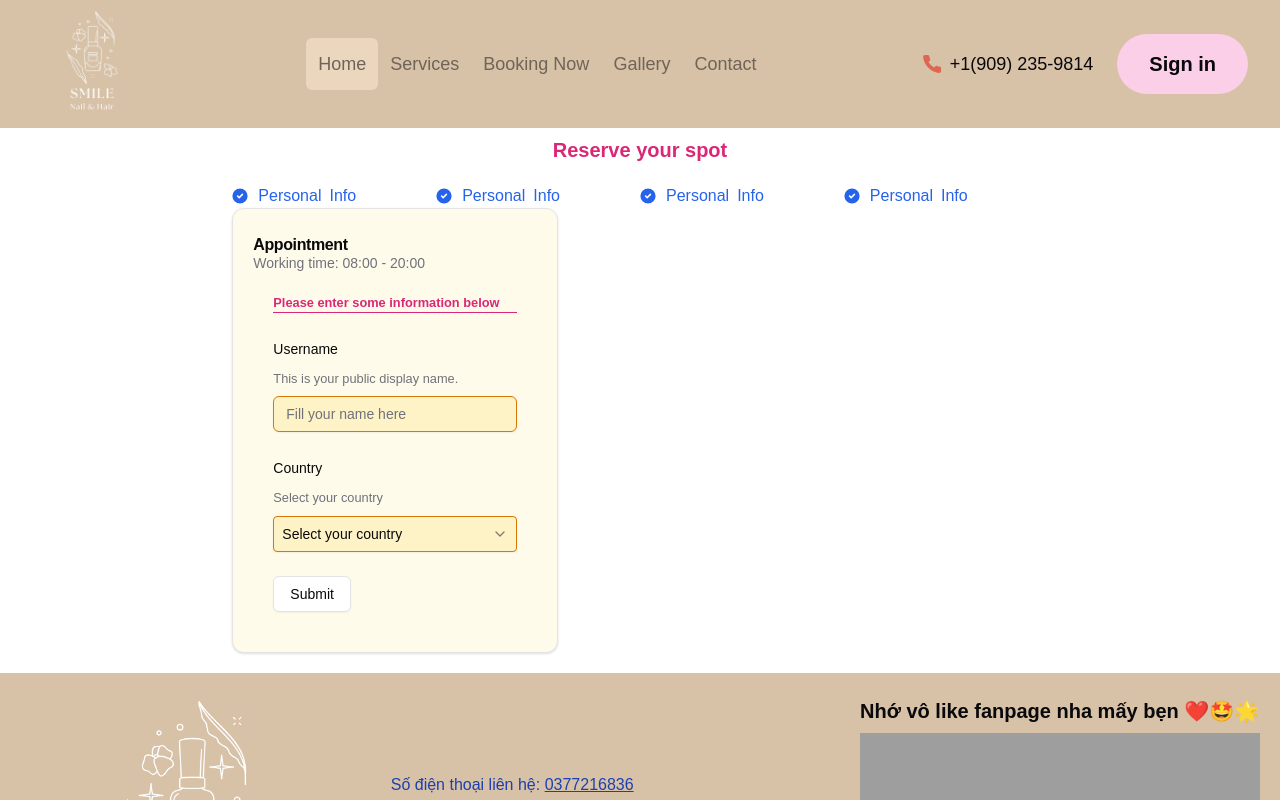
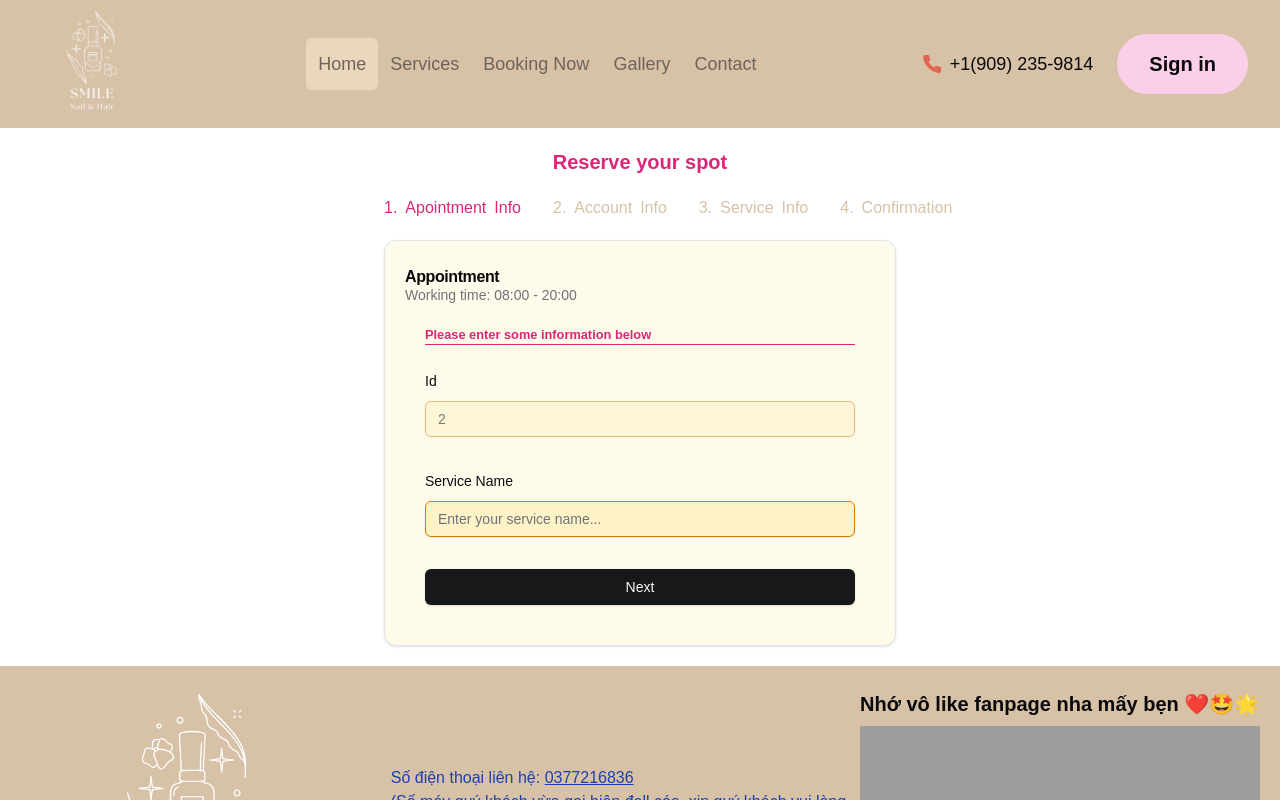
Before and after one commit to danialtien/smilenailhair, a Next.js app: page /customer/booking-now in a window 1280 px wide. Shown: the top 800 px of the page. Built offline with nearby package versions, Linux system fonts and the light colour scheme; grey boxes are pictures that could not be loaded.

Commit message:
Chill guy :massage_man: , I am very close :ok_hand:

```diff
--- /dev/null
+++ b/app/(client)/customer/booking-now/layout.tsx
@@ -0,0 +1,20 @@
+"use client";
+
+import dynamic from "next/dynamic";
+
+const MultistepFormContextProvider = dynamic(
+  () => import("./multistep-form-context"),
+  {
+    ssr: false,
+  },
+);
+
+export default function Layout({
+  children,
+}: Readonly<{ children: React.ReactNode }>) {
+  return (
+    <main className="w-full my-5">
+      <MultistepFormContextProvider>{children}</MultistepFormContextProvider>
+    </main>
+  );
+}
--- /dev/null
+++ b/app/(client)/customer/booking-now/multistep-form-context.tsx
@@ -0,0 +1,69 @@
+"use client";
+
+import {
+  bookingService,
+  InputBookingServiceData,
+} from "@/model/bookingServiceModel";
+import { createContext, ReactNode, useContext, useState } from "react";
+
+interface MultistepFormContextType {
+  formData: InputBookingServiceData;
+  updateFormData: (data: Partial<InputBookingServiceData>) => void;
+  clearFormData: () => void;
+}
+
+const MultistepFormContext = createContext<
+  MultistepFormContextType | undefined
+>(undefined);
+
+const STORAGE_KEY = "multistep_form_data";
+
+export default function MultistepFormContextProvider({
+  children,
+}: {
+  children: ReactNode;
+}) {
+  const initialFormData: InputBookingServiceData = {
+    id: bookingService[bookingService.length - 1].id++,
+    serviceName: "",
+    duration: 5,
+    numOfAttending: 1,
+    apointmentDate: new Date(),
+    technician: "",
+    note: "",
+  };
+
+  const [formData, setFormData] = useState<InputBookingServiceData>(() => {
+    const saved = localStorage.getItem(STORAGE_KEY);
+    return saved ? JSON.parse(saved) : initialFormData;
+  });
+
+  const updateFormData = (data: Partial<InputBookingServiceData>) => {
+    const updatedData = { ...formData, ...data };
+    localStorage.setItem(STORAGE_KEY, JSON.stringify(updatedData));
+    setFormData(updatedData);
+  };
+
+  const clearFormData = () => {
+    setFormData(initialFormData);
+    localStorage.removeItem(STORAGE_KEY);
+  };
+
+  return (
+    <MultistepFormContext.Provider
+      value={{ formData, updateFormData, clearFormData }}
+    >
+      {children}
+    </MultistepFormContext.Provider>
+  );
+}
+
+export function useMultistepFormContext() {
+  const context = useContext(MultistepFormContext);
+  if (context === undefined) {
+    throw new Error(
+      "useMultistepFormContext must be used within a MultistepFormContextProvider",
+    );
+  }
+  return context;
+}
--- a/app/(client)/customer/booking-now/page.tsx
+++ b/app/(client)/customer/booking-now/page.tsx
@@ -2,9 +2,9 @@ import Stepper from "@/components/client/Stepper/Stepper";
 
 export default function BookingPage() {
   return (
-    <main className="flex flex-col items-center justify-center gap-5 mt-2">
+    <div className="flex flex-col items-center justify-center gap-5">
       <h1 className="text-xl font-semibold text-pink-600">Reserve your spot</h1>
       <Stepper />
-    </main>
+    </div>
   );
 }
--- a/components/client/Stepper/StepA.tsx
+++ b/components/client/Stepper/StepA.tsx
@@ -14,26 +14,19 @@ import {
   FormLabel,
   FormMessage,
 } from "@/components/ui/form";
-import {
-  Select,
-  SelectContent,
-  SelectItem,
-  SelectTrigger,
-  SelectValue,
-} from "@/components/ui/select";
 import { Input } from "@/components/ui/input";
 import { Button } from "@/components/ui/button";
 import { UseFormReturn } from "react-hook-form";
+import { InputBookingServiceData } from "@/model/bookingServiceModel";
 
 type Props = {
-  formData: UseFormReturn<{ userName: string; country: string }>;
-  handleNextStep: () => void;
+  formData: UseFormReturn<InputBookingServiceData>;
+  handleNextStep: (data: Partial<InputBookingServiceData>) => void;
 };
 
 export default function StepA({ formData, handleNextStep }: Props) {
   return (
-    <div>
-      <Card className="w-2/5 p-5 bg-amber-50">
+    <Card className="w-full bg-amber-50 p-5">
       <CardTitle className="mt-2">Appointment</CardTitle>
       <CardDescription>Working time: 08:00 - 20:00</CardDescription>
       <CardContent className="p-5 space-y-6">
@@ -42,21 +35,36 @@ export default function StepA({ formData, handleNextStep }: Props) {
             Please enter some information below
           </FormDescription>
           <form
-              // onSubmit={formData.handleSubmit(onSubmit)}
-              className="space-y-6"
+            onSubmit={formData.handleSubmit(handleNextStep)}
+            className="space-y-8"
           >
             <FormField
               control={formData.control}
-                name="userName"
+              name="id"
               render={({ field }) => (
                 <FormItem>
-                    <FormLabel>Username</FormLabel>
-                    <FormDescription>
-                      This is your public display name.
-                    </FormDescription>
+                  <FormLabel>Id</FormLabel>
                   <FormControl>
                     <Input
-                        placeholder="Fill your name here"
+                      type="number"
+                      disabled
+                      {...field}
+                      className="bg-amber-100 border-amber-600 disabled:text-black"
+                    />
+                  </FormControl>
+                  <FormMessage />
+                </FormItem>
+              )}
+            />
+            <FormField
+              control={formData.control}
+              name="serviceName"
+              render={({ field }) => (
+                <FormItem>
+                  <FormLabel>Service Name</FormLabel>
+                  <FormControl>
+                    <Input
+                      placeholder="Enter your service name..."
                       {...field}
                       className="bg-amber-100 border-amber-600"
                     />
@@ -65,43 +73,19 @@ export default function StepA({ formData, handleNextStep }: Props) {
                 </FormItem>
               )}
             />
-              <FormField
-                control={formData.control}
-                name="country"
-                render={({ field }) => (
-                  <FormItem>
-                    <FormLabel>Country</FormLabel>
-                    <FormDescription>Select your country</FormDescription>
-                    <Select
-                      onValueChange={field.onChange}
-                      defaultValue={field.value}
-                    >
-                      <FormControl>
-                        <SelectTrigger
-                          id="framework"
-                          className="bg-amber-100 border border-amber-600 rounded p-2"
-                        >
-                          <SelectValue placeholder="Select your country" />
-                        </SelectTrigger>
-                      </FormControl>
-                      <SelectContent position="popper">
-                        <SelectItem value="next">Next.js</SelectItem>
-                        <SelectItem value="sveltekit">SvelteKit</SelectItem>
-                        <SelectItem value="astro">Astro</SelectItem>
-                        <SelectItem value="nuxt">Nuxt.js</SelectItem>
-                      </SelectContent>
-                    </Select>
-                    <FormMessage />
-                  </FormItem>
-                )}
-              />
-              <Button variant="outline" type="submit">
-                Submit
+            <Button type="submit" className="w-full">
+              Next
             </Button>
           </form>
         </Form>
       </CardContent>
     </Card>
-    </div>
   );
 }
+
+// Select template
+{
+  /*
+;
+*/
+}
--- a/components/client/Stepper/StepB.tsx
+++ b/components/client/Stepper/StepB.tsx
@@ -1,13 +1,133 @@
 import React from "react";
+import {
+  Card,
+  CardContent,
+  CardDescription,
+  CardTitle,
+} from "@/components/ui/card";
+import {
+  Form,
+  FormControl,
+  FormDescription,
+  FormField,
+  FormItem,
+  FormLabel,
+  FormMessage,
+} from "@/components/ui/form";
+import { Input } from "@/components/ui/input";
+import { Button } from "@/components/ui/button";
+import { UseFormReturn } from "react-hook-form";
+import { InputBookingServiceData } from "@/model/bookingServiceModel";
+import {
+  Select,
+  SelectContent,
+  SelectItem,
+  SelectTrigger,
+  SelectValue,
+} from "@/components/ui/select";
 
-export default function StepB(
-  formData: any,
-  handleNextStep: void,
-  handlePrevStep: void,
-) {
+type Props = {
+  formData: UseFormReturn<InputBookingServiceData>;
+  handlePrevStep: (data: Partial<InputBookingServiceData>) => void;
+  handleNextStep: (data: Partial<InputBookingServiceData>) => void;
+};
+
+export default function StepB({
+  formData,
+  handlePrevStep,
+  handleNextStep,
+}: Props) {
   return (
-    <div>
-      <h1>StepB</h1>
-    </div>
+    <Card className="w-full bg-amber-50 p-5">
+      <CardTitle className="mt-2">Appointment</CardTitle>
+      <CardDescription>Working time: 08:00 - 20:00</CardDescription>
+      <CardContent className="p-5 space-y-6">
+        <Form {...formData}>
+          <FormDescription className="text-pink-600 font-bold border-b border-pink-600">
+            Please enter some information below
+          </FormDescription>
+          <form
+            onSubmit={formData.handleSubmit(handleNextStep)}
+            className="space-y-8"
+          >
+            <FormField
+              control={formData.control}
+              name="duration"
+              render={({ field }) => (
+                <FormItem>
+                  <FormLabel>Duration</FormLabel>
+                  <Select
+                    onValueChange={field.onChange}
+                    defaultValue={field.value.toString()}
+                  >
+                    <FormControl>
+                      <SelectTrigger className="bg-amber-100 border border-amber-600 rounded p-2">
+                        <SelectValue placeholder="Duration will automaticaly set when service is choosen " />
+                      </SelectTrigger>
+                    </FormControl>
+                    <SelectContent position="popper">
+                      <SelectItem value="5">5</SelectItem>
+                      <SelectItem value="10">10</SelectItem>
+                      <SelectItem value="20">20</SelectItem>
+                      <SelectItem value="30">30</SelectItem>
+                      <SelectItem value="45">45</SelectItem>
+                      <SelectItem value="60">60</SelectItem>
+                    </SelectContent>
+                  </Select>
+                  <FormMessage />
+                </FormItem>
+              )}
+            />
+            <FormField
+              control={formData.control}
+              name="numOfAttending"
+              render={({ field }) => (
+                <FormItem>
+                  <FormLabel>Attending number</FormLabel>
+                  <FormControl>
+                    <Input
+                      type="number"
+                      placeholder="Enter your attending number..."
+                      {...field}
+                      className="bg-amber-100 border-amber-600"
+                    />
+                  </FormControl>
+                  <FormMessage />
+                </FormItem>
+              )}
+            />
+            <FormField
+              control={formData.control}
+              name="technician"
+              render={({ field }) => (
+                <FormItem>
+                  <FormLabel>Apointment date</FormLabel>
+                  <FormControl>
+                    <Input
+                      {...field}
+                      className="bg-amber-100 border-amber-600"
+                    />
+                  </FormControl>
+                  <FormMessage />
+                </FormItem>
+              )}
+            />
+            <div className="flex flex-row justify-between gap-5">
+              <Button
+                type="button"
+                variant="outline"
+                className="w-full"
+                onClick={formData.handleSubmit(handlePrevStep)}
+              >
+                Back
+              </Button>
+              <Button type="submit" className="w-full">
+                Next
+              </Button>
+            </div>
+          </form>
+        </Form>
+      </CardContent>
+    </Card>
   );
 }
--- a/components/client/Stepper/Stepper.tsx
+++ b/components/client/Stepper/Stepper.tsx
@@ -9,42 +9,44 @@ import StepB from "./StepB";
 import StepC from "./StepC";
 import StepD from "./StepD";
 import StepFinal from "./StepFinal";
+import { MdOfflinePin } from "react-icons/md";
+import { useMultistepFormContext } from "@/app/(client)/customer/booking-now/multistep-form-context";
+import {
+  InputBookingServiceData,
+  inputBookingServiceSchema,
+} from "@/model/bookingServiceModel";
 
-const stepList: string[] = ["A", "B", "C", "D"];
-
-const FormSchema = z.object({
-  userName: z.string().min(2).max(50),
-  country: z
-    .string({
-      required_error: "Please select your country",
-    })
-    .email(),
-});
+let stepA = "Apointment";
+let stepB = "Account";
+let stepC = "Service";
+const stepList: string[] = [stepA, stepB, stepC];
 
 export default function Stepper() {
   const { toast } = useToast();
+  const [step, setStep] = useState(stepA);
 
-  // Form data
-  const bookingServiceFormData = useForm<z.infer<typeof FormSchema>>({
-    resolver: zodResolver(FormSchema),
-    defaultValues: {
-      userName: "",
-    },
+  // Form steup
+  const { formData, updateFormData } = useMultistepFormContext();
+  const form = useForm({
+    resolver: zodResolver(inputBookingServiceSchema),
+    defaultValues: formData,
   });
 
-  const [step, setStep] = useState("A");
-
-  function handleNextStep() {
-    if (step === "A") setStep("B");
-    else if (step === "B") setStep("C");
-    else if (step === "C") setStep("D");
+  function handleNextStep(data: Partial<InputBookingServiceData>) {
+    updateFormData(data);
+    if (step === stepA) {
+      setStep(stepB);
+    } else if (step === stepB) {
+      setStep(stepC);
+    }
   }
 
-  function handlePrevStep() {
-    if (step === "D") setStep("C");
-    else if (step === "C") setStep("B");
-    else if (step === "B") setStep("A");
+  function handlePrevStep(data: Partial<InputBookingServiceData>) {
+    updateFormData(data);
+    if (step === stepC) setStep(stepB);
+    else if (step === stepB) setStep(stepA);
   }
+
   // We need a method to update our formData
   // function handleChangeInput(event) {
   //   const fieldName = event.target.name;
@@ -60,7 +62,7 @@ export default function Stepper() {
   //   });
   // }
 
-  function onSubmit(values: z.infer<typeof FormSchema>) {
+  function onSubmit(values: Partial<InputBookingServiceData>) {
     setStep("Final");
     toast({
       title: "You submitted the following values:",
@@ -78,63 +80,51 @@ export default function Stepper() {
     if (step === "Final") return null;
 
     return (
-      <ol className="flex items-center w-2/5 text-sm font-medium text-center text-gray-500 dark:text-gray-400 sm:text-base">
-        {stepList.map((item) => (
+      <ol className="flex items-center w-full text-sm font-medium text-center text-gray-500 dark:text-gray-400 sm:text-base">
+        {stepList.map((item, index) => (
           <li
             key={item}
-            className="flex md:w-full items-center text-blue-600 dark:text-blue-500 sm:after:content-[''] after:w-full after:h-1 after:border-b after:border-gray-200 after:border-1 after:hidden sm:after:inline-block after:mx-6 xl:after:mx-10 dark:after:border-gray-700"
+            className={`flex md:w-full items-center ${item === step ? "text-pink-600" : ""} after:w-full after:h-1 after:border-b after:border-base after:border-1 after:hidden sm:after:inline-block after:mx-4 dark:after:border-gray-700`}
           >
             <span className="flex items-center after:content-['/'] sm:after:hidden after:mx-2 after:text-gray-200 dark:after:text-gray-500">
-              <svg
-                className="w-3.5 h-3.5 sm:w-4 sm:h-4 me-2.5"
-                aria-hidden="true"
-                xmlns="http://www.w3.org/2000/svg"
-                fill="currentColor"
-                viewBox="0 0 20 20"
-              >
-                <path d="M10 .5a9.5 9.5 0 1 0 9.5 9.5A9.51 9.51 0 0 0 10 .5Zm3.707 8.207-4 4a1 1 0 0 1-1.414 0l-2-2a1 1 0 0 1 1.414-1.414L9 10.586l3.293-3.293a1 1 0 0 1 1.414 1.414Z" />
-              </svg>
-              Personal{" "}
+              {/* <MdOfflinePin size={22} className="mr-1" /> */}
+              <span className="me-2">{++index}.</span>
+              {item + " "}
               <span className="hidden sm:inline-flex sm:ms-2">Info</span>
             </span>
           </li>
         ))}
-        {/* <li className="flex md:w-full items-center after:content-[''] after:w-full after:h-1 after:border-b after:border-gray-200 after:border-1 after:hidden sm:after:inline-block after:mx-6 xl:after:mx-10 dark:after:border-gray-700"> */}
+        {/* <li className="flex md:w-full items-center text-pink-600 after:content-[''] after:w-full after:h-1 after:border-b after:border-gray-200 after:border-1 after:hidden sm:after:inline-block after:mx-6 xl:after:mx-10 dark:after:border-gray-700"> */}
         {/*   <span className="flex items-center after:content-['/'] sm:after:hidden after:mx-2 after:text-gray-200 dark:after:text-gray-500"> */}
         {/*     <span className="me-2">2</span> */}
         {/*     Account <span className="hidden sm:inline-flex sm:ms-2">Info</span> */}
         {/*   </span> */}
         {/* </li> */}
+        <li className="flex items-center">
+          <span className="me-2">4.</span>
+          Confirmation
+        </li>
       </ol>
     );
   }
 
   return (
-    <div className="">
+    <div className="w-2/5 flex flex-col items-center justify-center gap-5">
       {renderTopStep()}
-      {step === "A" ? (
-        <StepA
-          formData={bookingServiceFormData}
-          handleNextStep={handleNextStep}
-        />
+      {step === stepA ? (
+        <StepA formData={form} handleNextStep={handleNextStep} />
       ) : null}
-      {step === "B" ? (
+      {step === stepB ? (
         <StepB
-          formData={bookingServiceFormData}
+          formData={form}
           handleNextStep={handleNextStep}
           handlePrevStep={handlePrevStep}
         />
       ) : null}
-      {step === "C" ? (
+      {step === stepC ? (
         <StepC
-          formData={bookingServiceFormData}
+          formData={form}
           handleNextStep={handleNextStep}
-          handlePrevStep={handlePrevStep}
-        />
-      ) : null}
-      {step === "D" ? (
-        <StepD
-          formData={bookingServiceFormData}
           handlePrevStep={handlePrevStep}
         />
       ) : null}
--- a/components/ui/input.tsx
+++ b/components/ui/input.tsx
@@ -1,6 +1,6 @@
-import * as React from "react"
+import * as React from "react";
 
-import { cn } from "@/lib/utils"
+import { cn } from "@/lib/utils";
 
 const Input = React.forwardRef<HTMLInputElement, React.ComponentProps<"input">>(
   ({ className, type, ...props }, ref) => {
@@ -8,15 +8,15 @@ const Input = React.forwardRef<HTMLInputElement, React.ComponentProps<"input">>(
       <input
         type={type}
         className={cn(
-          "flex h-9 w-full rounded-md border border-input bg-transparent px-3 py-1 text-base shadow-sm transition-colors file:border-0 file:bg-transparent file:text-sm file:font-medium file:text-foreground placeholder:text-muted-foreground focus-visible:outline-none focus-visible:ring-1 focus-visible:ring-ring disabled:cursor-not-allowed disabled:opacity-50 md:text-sm",
-          className
+          "flex h-9 w-full rounded-md border border-input bg-transparent px-3 py-1 text-pink-900 shadow-sm transition-colors file:border-0 file:bg-transparent file:text-sm file:font-medium file:text-foreground placeholder:text-muted-foreground focus-visible:outline-none focus-visible:ring-1 focus-visible:ring-ring disabled:cursor-not-allowed disabled:opacity-50 md:text-sm",
+          className,
         )}
         ref={ref}
         {...props}
       />
-    )
-  }
-)
-Input.displayName = "Input"
+    );
+  },
+);
+Input.displayName = "Input";
 
-export { Input }
+export { Input };
--- /dev/null
+++ b/model/bookingServiceModel.ts
@@ -0,0 +1,44 @@
+import { z } from "zod";
+
+export interface IBookingService {
+  id: number;
+  serviceName: string;
+  duration: number; // Thời lượng cho một dịch vụ, ví dụ: Sơn móng tay: 45p
+  numOfAttending: number; // Số lượng người đi cùng làm chung dịch vụ
+  apointmentDate: Date; // Lịch hẹn
+  technician: string; // Chọn thợ làm nail
+  note: string;
+}
+
+export const bookingService: IBookingService[] = [
+  {
+    id: 1,
+    serviceName: "Nail 1",
+    duration: 20,
+    numOfAttending: 2,
+    apointmentDate: new Date(),
+    technician: "Anh Trịnh Trần Phương Tuấn",
+    note: "Bạn A làm màu hồng, tôi làm màu xanh",
+  },
+  {
+    id: 2,
+    serviceName: "Nail 2",
+    duration: 40,
+    numOfAttending: 1,
+    apointmentDate: new Date(),
+    technician: "Chị Võ Cao Kỳ Duyên",
+    note: "Hãy chuẩn bị cho thôi bộ móng dài, tôi muốn làm sạch cả chân và tay trước khi làm.",
+  },
+];
+
+export const inputBookingServiceSchema = z.object({
+  id: z.number(),
+  serviceName: z.string(),
+  duration: z.number().min(5).max(120),
+  numOfAttending: z.number().max(5),
+  apointmentDate: z.date(),
+  technician: z.string(),
+  note: z.string().max(255),
+});
+
+export type InputBookingServiceData = z.infer<typeof inputBookingServiceSchema>;
```
Also changed, not shown: model/data.ts (+0 -28 lines). Lines whose indentation alone changed are shown as unchanged.
